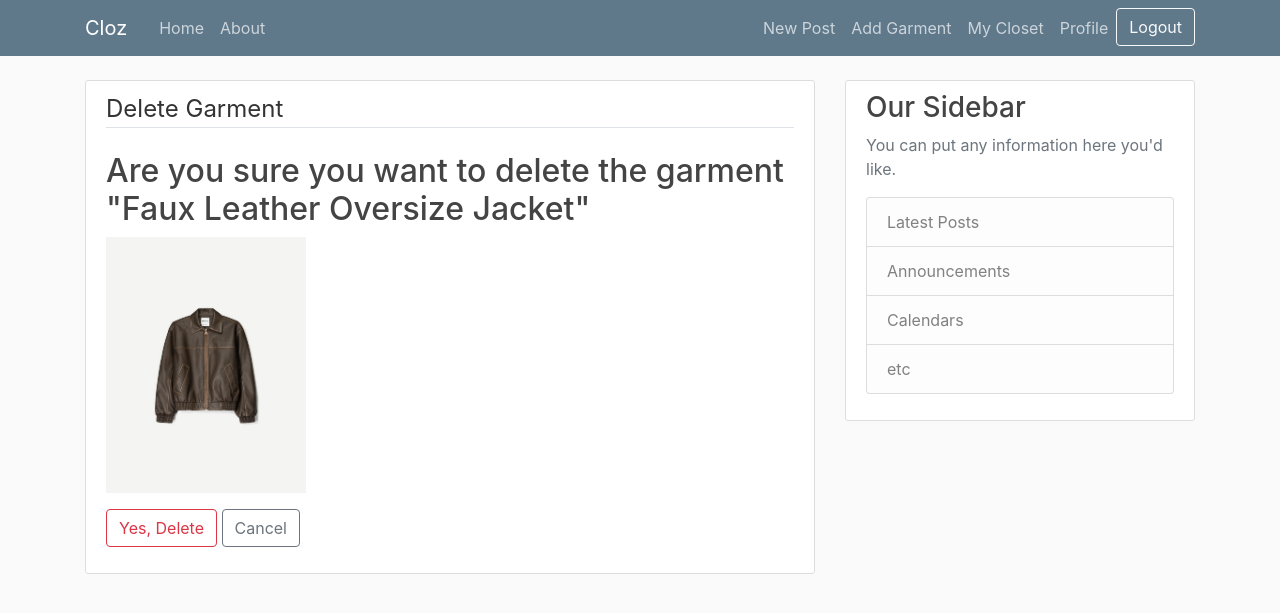
After one commit to CindyYangCS/Cloz, a Django app: page /closet/6/delete in a window 1280 px wide. The commit adds this page. Shown: the top 613 px of the page. Run offline with Django 5.2, Linux system fonts and the light colour scheme; a user stored in the database is signed in; data comes from the database, SQL or seed files in the repository; both versions use the stored data as it was after the commit; some libraries are stand-ins or nearby versions.

Commit message:
User can create, update, or delete garments

```diff
--- a/blog/templates/blog/base.html
+++ b/blog/templates/blog/base.html
@@ -36,6 +36,8 @@
               <div class="navbar-nav">
                 {% if user.is_authenticated %}
                   <a class="nav-item nav-link" href="{% url 'post-create' %}">New Post</a>
+                  <a class="nav-item nav-link" href="{% url 'garment-create' %}">Add Garment</a>
+                  <a class="nav-item nav-link" href="{% url 'user-garments' request.user.username %}">My Closet</a>
                   <a class="nav-item nav-link" href="{% url 'profile' %}">Profile</a>
                   <form action="{% url 'logout' %}" method="post">
                     {% csrf_token %}
--- a/blog/urls.py
+++ b/blog/urls.py
@@ -4,7 +4,7 @@ from . import views
 
 urlpatterns = [
     path('home/', PostListView.as_view(), name='blog-home'),
-    path('user/<str:username>', UserPostListView.as_view(), name='user-posts'),
+    path('user/<str:username>/', UserPostListView.as_view(), name='user-posts'),
     path('post/<int:pk>/', PostDetailView.as_view(), name='post-detail'),
     path('post/new/', PostCreateView.as_view(), name='post-create'),
     path('post/<int:pk>/update/', PostUpdateView.as_view(), name='post-update'),
--- a/blog/views.py
+++ b/blog/views.py
@@ -48,7 +48,7 @@ class PostUpdateView(LoginRequiredMixin, UserPassesTestMixin, UpdateView):
 
 class PostDeleteView(LoginRequiredMixin, UserPassesTestMixin, DeleteView):
     model = Post
-    success_url = '/'
+    success_url = '/home'
 
     def test_func(self):
         post = self.get_object()
--- a/closet/models.py
+++ b/closet/models.py
@@ -1,5 +1,6 @@
 from django.db import models
 from django.contrib.auth.models import User
+from django.urls import reverse
 
 # Create your models here.
 
@@ -20,3 +21,6 @@ class Garment(models.Model):
 
     def __str__(self):
         return f"{self.brand} {self.name}"
+
+    def get_absolute_url(self):
+        return reverse('user-garments', kwargs={'username': self.user.username})
--- /dev/null
+++ b/closet/templates/closet/garment_confirm_delete.html
@@ -0,0 +1,19 @@
+{% extends "blog/base.html"%}
+{% block content %}
+    <div class="content-section">
+        <form method="POST">
+            {% csrf_token %}
+            <fieldset class="form-group">
+                <legend class="border-bottom mb-4">Delete Garment</legend>
+                <h2>Are you sure you want to delete the garment "{{ object.name }}"</h2>
+                {% if garment.photo %}
+                    <img src="{{ garment.photo.url }}" alt="{{ garment.name }}" style="max-width: 200px;"><br>
+                {% endif %}
+            </fieldset>
+            <div class="form-group">
+                <button class="btn btn-outline-danger" type="submit">Yes, Delete</button>
+                <a class="btn btn-outline-secondary" href="{% url 'user-garments' object.user.username %}">Cancel</a>
+            </div>
+        </form>
+    </div>
+{% endblock content %}
--- a/closet/templates/closet/user-garments.html
+++ b/closet/templates/closet/user-garments.html
@@ -15,7 +15,9 @@
           {% if garment.date_purchased %}
             Purchased on: {{ garment.date_purchased|date:"F j, Y" }}<br>
           {% endif %}
-          Thrifted: {{ garment.thrifted|yesno:"Yes,No" }}
+          Thrifted: {{ garment.thrifted|yesno:"Yes,No" }}<br>
+          <a class="btn btn-outline-secondary btn-sm mt-1 mb-1" href="{% url 'garment-update' garment.pk %}">Update</a>
+          <a class="btn btn-outline-danger btn-sm mt-1 mb-1" href="{% url 'garment-delete' garment.pk %}">Delete</a>
         </li>
         <hr>
       {% endfor %}
--- a/closet/urls.py
+++ b/closet/urls.py
@@ -1,6 +1,9 @@
 from django.urls import path
-from .views import UserGarmentListView, GarmentDetailView
+from .views import UserGarmentListView, GarmentCreateView, GarmentDeleteView, GarmentUpdateView
 
 urlpatterns = [
-    path('closet/<str:username>', UserGarmentListView.as_view(), name='user-garments'),
+    path('closet/new/', GarmentCreateView.as_view(), name='garment-create'),
+    path('closet/<str:username>/', UserGarmentListView.as_view(), name='user-garments'),
+    path('closet/<int:pk>/update', GarmentUpdateView.as_view(), name='garment-update'),
+    path('closet/<int:pk>/delete', GarmentDeleteView.as_view(), name='garment-delete'),
 ]
--- a/closet/views.py
+++ b/closet/views.py
@@ -1,8 +1,9 @@
 from django.shortcuts import render, get_object_or_404
 from .models import Garment
+from django.urls import reverse
 from django.contrib.auth.models import User
-from django.views.generic import ListView, DetailView
-from django.contrib.auth.mixins import LoginRequiredMixin
+from django.views.generic import ListView, CreateView, DeleteView, UpdateView
+from django.contrib.auth.mixins import LoginRequiredMixin, UserPassesTestMixin
 
 # Create your views here.
 class UserGarmentListView(ListView):
@@ -15,5 +16,35 @@ class UserGarmentListView(ListView):
         user = get_object_or_404(User, username=self.kwargs.get('username'))
         return Garment.objects.filter(user=user)
 
-class GarmentDetailView(DetailView):
+class GarmentCreateView(LoginRequiredMixin, CreateView):
     model = Garment
+    fields = ['type', 'brand', 'name', 'photo', 'date_purchased', 'thrifted']
+
+    def form_valid(self, form):
+        form.instance.user = self.request.user
+        return super().form_valid(form)
+
+class GarmentUpdateView(LoginRequiredMixin, UserPassesTestMixin, UpdateView):
+    model = Garment
+    fields = ['type', 'brand', 'name', 'photo', 'date_purchased', 'thrifted']
+
+    def form_valid(self, form):
+        form.instance.user = self.request.user
+        return super().form_valid(form)
+
+    def test_func(self):
+        garment = self.get_object()
+        if self.request.user == garment.user:
+            return True
+        return False
+
+class GarmentDeleteView(LoginRequiredMixin, UserPassesTestMixin, DeleteView):
+    model = Garment
+    def get_success_url(self):
+        return reverse('user-garments', kwargs={'username': self.object.user.username})
+
+    def test_func(self):
+        garment = self.get_object()
+        if self.request.user == garment.user:
+            return True
+        return False
```
Also changed, not shown: closet/templates/closet/garment_form.html (added, +16 -0 lines), db.sqlite3, media/clothes/01524741700-a4o.jpg (added), media/clothes/01524741700-a4o_8QxLH5m.jpg (added), media/clothes/01524741700-a4o_AZaMpSZ.jpg (added), media/clothes/01524741700-a4o_ODnTWio.jpg (added), media/clothes/01524741700-a4o_OJ2S5dC.jpg (added), media/clothes/01524741700-a4o_UDtSQ8X.jpg (added).
